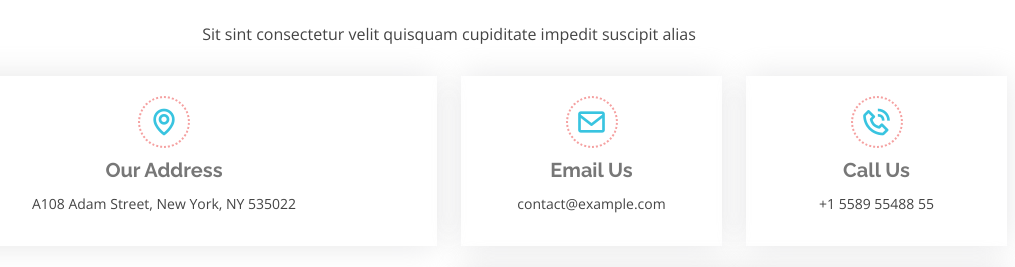
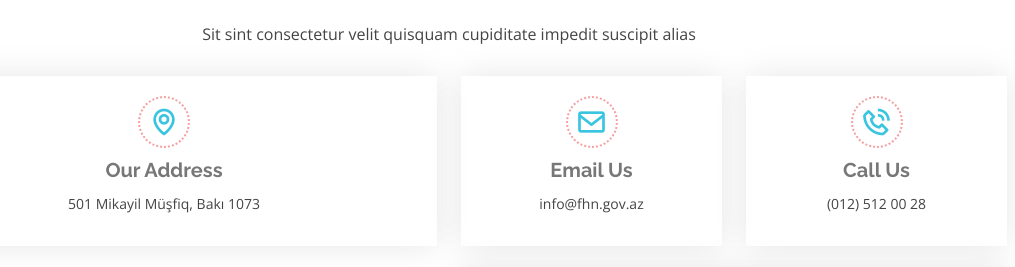
Before and after one commit to nirvanahackathon/earthquake-informing-system, a Django app: template templates/index.html in a window 1280 px wide. Shown: the part 2516-2783 px from the top of the page, without its empty margins (191-1206 px from the left). Run offline with Django 4.2, Linux system fonts and the light colour scheme; the template is opened without the code that fills it, so the values that code supplies are empty; some libraries are stand-ins or nearby versions.

Commit message:
Add files via upload

```diff
--- a/templates/index.html
+++ b/templates/index.html
@@ -10,8 +10,7 @@
   <meta content="" name="keywords">
 
   <!-- Favicons -->
-  <link href="assets/img/favicon.png" rel="icon">
-  <link href="assets/img/apple-touch-icon.png" rel="apple-touch-icon">
+  <link href="assets/img/6646460.png" rel="icon">
 
   <!-- Google Fonts -->
   <link href="https://fonts.googleapis.com/css?family=Open+Sans:300,300i,400,400i,600,600i,700,700i|Raleway:300,300i,400,400i,500,500i,600,600i,700,700i|Poppins:300,300i,400,400i,500,500i,600,600i,700,700i" rel="stylesheet">
@@ -194,7 +193,7 @@
             <div class="info-box mb-4">
               <i class="bx bx-map"></i>
               <h3>Our Address</h3>
-              <p>A108 Adam Street, New York, NY 535022</p>
+              <p>501 Mikayil Müşfiq, Bakı 1073</p>
             </div>
           </div>
 
@@ -202,7 +201,7 @@
             <div class="info-box  mb-4">
               <i class="bx bx-envelope"></i>
               <h3>Email Us</h3>
-              <p>contact@example.com</p>
+              <p>info@fhn.gov.az</p>
             </div>
           </div>
 
@@ -210,7 +209,7 @@
             <div class="info-box  mb-4">
               <i class="bx bx-phone-call"></i>
               <h3>Call Us</h3>
-              <p>+1 5589 55488 55</p>
+              <p>(012) 512 00 28</p>
             </div>
           </div>
 
@@ -261,7 +260,7 @@
         <div class="row">
 
           <div class="col-lg-4 col-md-6">
-
+            <p>&copy; Smart Hackathon 2023. Earthquake Informing System. All rights reserved.</p>
           </div>
 
 
```
